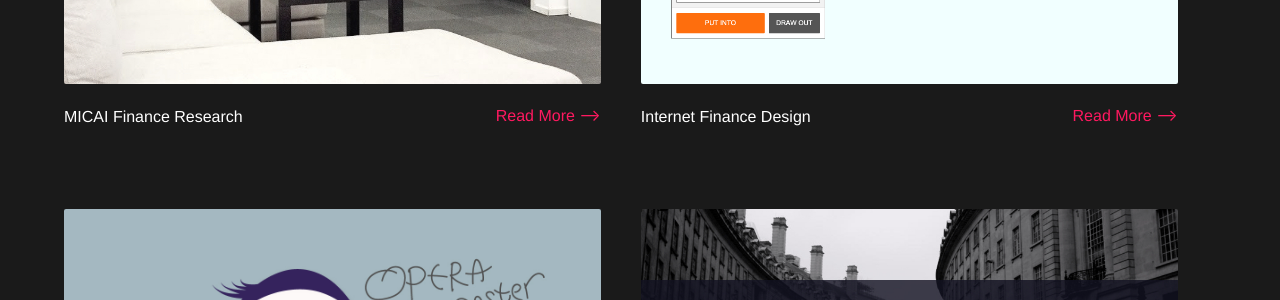
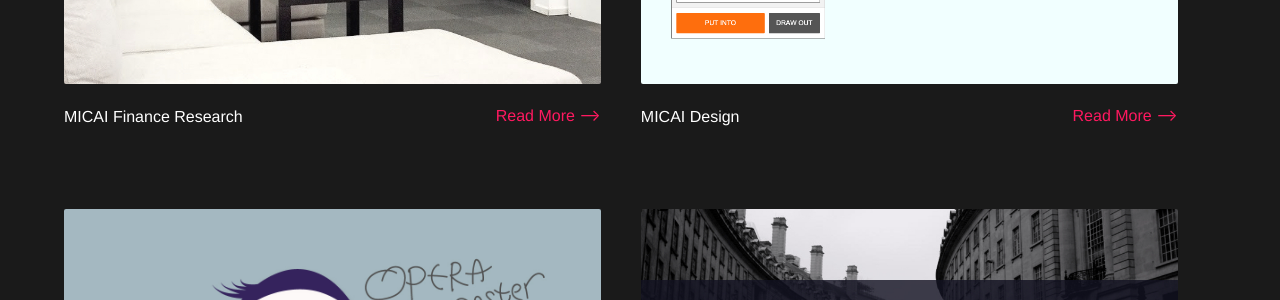
Before and after one commit to guoxindesign/guoxindesign.github.io, a Jekyll site: the page built from index.md, in a window 1280 px wide and 900 px high, scrolled down 5121 px. Shown: the part 152-452 px from the top of the window. Built offline with Jekyll 4.4.1, drawn with Linux system fonts in a browser that asks for light colours.

Commit message:
Update 2016-02-15-micaidesign.md

```diff
--- a/_posts/2016-02-15-micaidesign.md
+++ b/_posts/2016-02-15-micaidesign.md
@@ -1,5 +1,5 @@
 ---
-title: Internet Finance Design
+title: MICAI Design
 layout: post
 cover_image: "/images/micaidesign_cover5.jpg"
 ---
```
